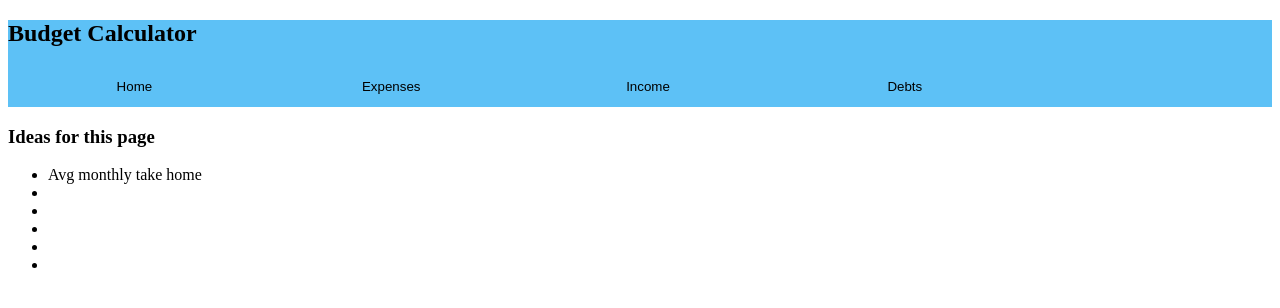
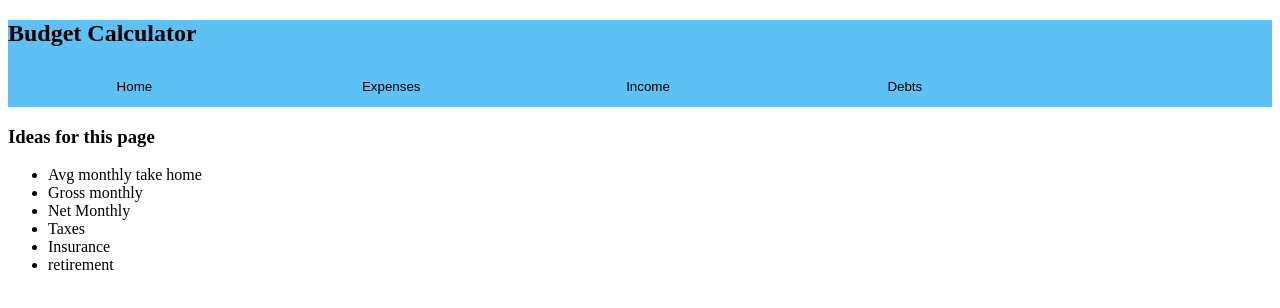
Before and after one commit to JoeyLundquist/svelte-budget-calculator, a SvelteKit app: page /income in a window 1280 px wide. Shown: the top 308 px of the page. Built offline with nearby package versions, Linux system fonts and the light colour scheme.

Commit message:
changed the property of amount to monthly and added a total

```diff
--- a/src/components/ExpenseTotal.svelte
+++ b/src/components/ExpenseTotal.svelte
@@ -2,7 +2,7 @@
     //Data
     import expenses from '../sampleData/sampleExpenses'
     let sum = 0;
-    expenses.map(e =>sum += e.amount)
+    expenses.map(e =>sum += e.monthly)
 </script>
 <style>
     .total-expense-amount{
--- a/src/components/expenseListItem.svelte
+++ b/src/components/expenseListItem.svelte
@@ -22,5 +22,5 @@
 <div class="expense-list-item">
     <h3>{item && item.name}</h3>
     <button on:click={toggle}>🔽</button>
-    {#if open}<p class="expense-item-amount">${item && item.amount}</p>{/if}
+    {#if open}<p class="expense-item-amount">${item && item.monthly}</p>{/if}
 </div>
--- a/src/routes/+page.svelte
+++ b/src/routes/+page.svelte
@@ -5,4 +5,4 @@
 <Navbar />
 
 <h2>Welcome to your own peronsal budget app</h2>
-<p>Unsure exactly what we want on the home page for now but we will figure it out soon hopefully!?!?!?</p>
+<h5>Ideas</h5>
--- a/src/routes/income/+page.svelte
+++ b/src/routes/income/+page.svelte
@@ -1,4 +1,5 @@
 <script>
+    // Components
     import Navbar from "../../components/Navbar.svelte";
 </script>
 
@@ -8,9 +9,9 @@
 
 <ul>
     <li>Avg monthly take home</li>
-    <li></li>
-    <li></li>
-    <li></li>
-    <li></li>
-    <li></li>
+    <li>Gross monthly</li>
+    <li>Net Monthly</li>
+    <li>Taxes</li>
+    <li>Insurance</li>
+    <li>retirement</li>
 </ul>
```
Also changed, not shown: src/sampleData/sampleExpenses.js (+10 -5 lines).
